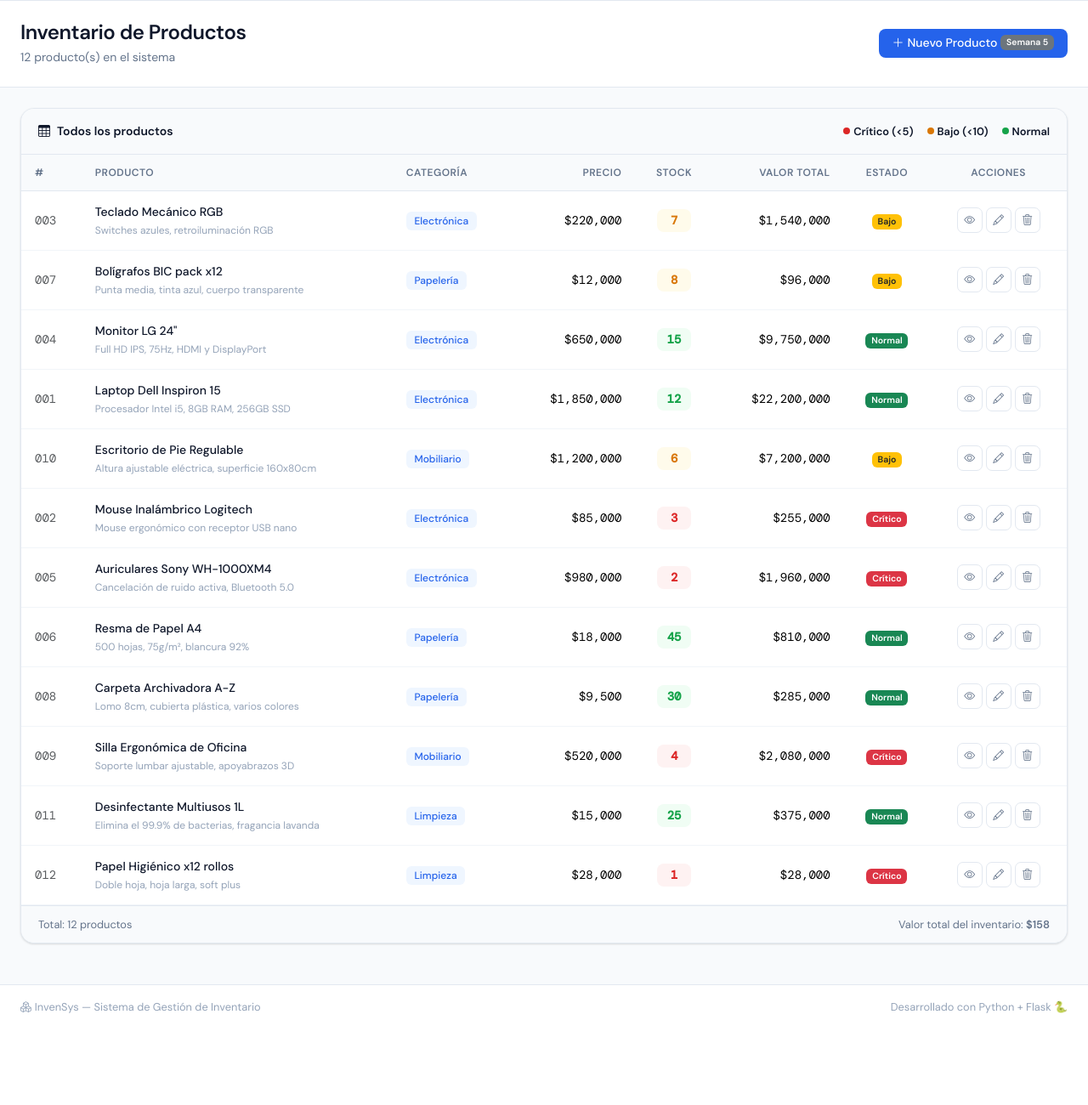
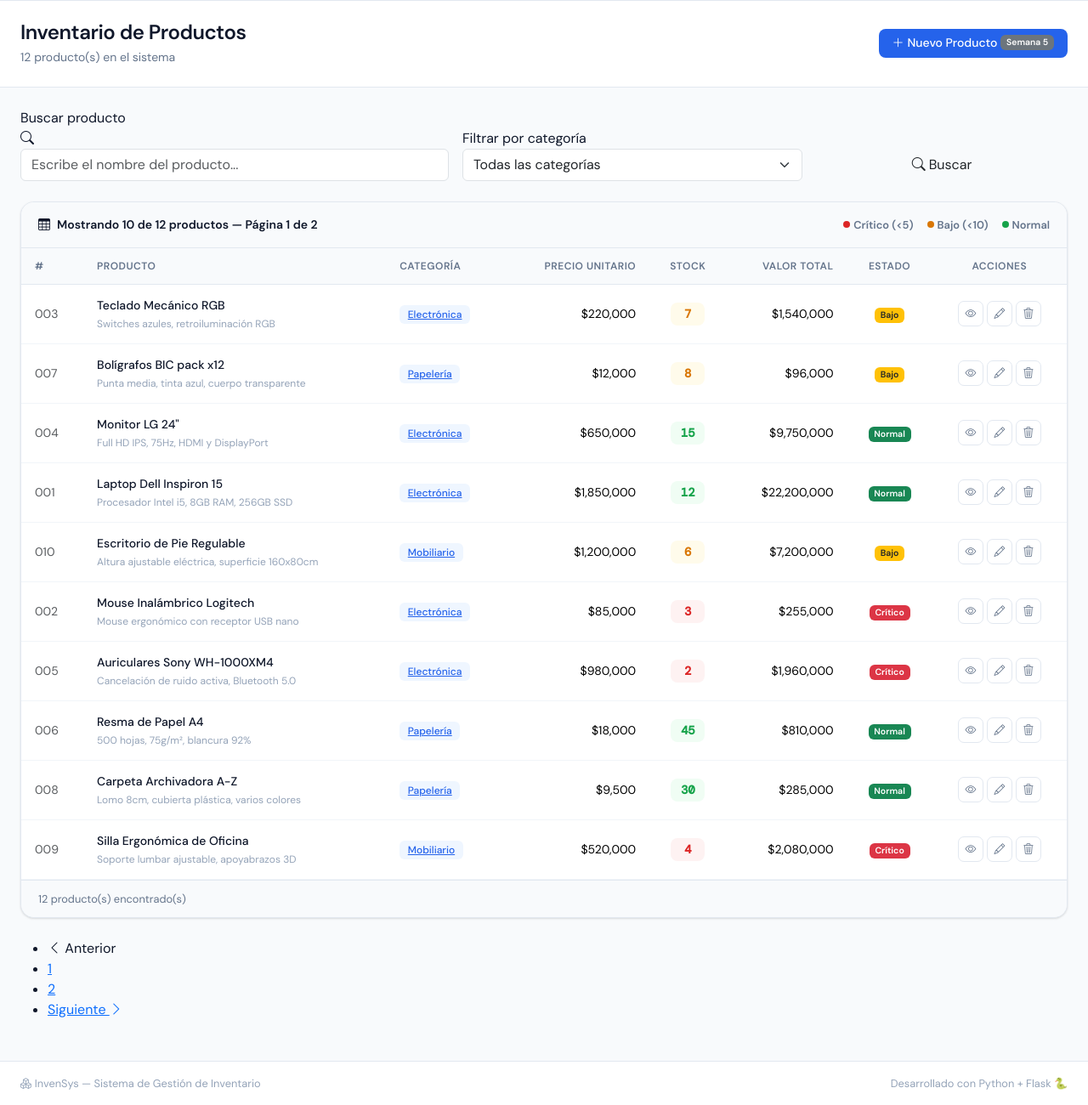
Before and after one commit to julianpena31sara-gif/PISYS, a Flask app: page /productos in a window 1280 px wide. Shown: the part 64-1364 px from the top of the page at 85% size. Before the commit the page ends 1256 px from the top, so only its background shows below. Run offline with Flask 3, Linux system fonts and the light colour scheme.

Commit message:
Barra de búsqueda y filtros de búsqueda

```diff
--- a/app.py
+++ b/app.py
@@ -7,7 +7,7 @@
 # convierte objetos Python en filas de la base de datos.
 # ============================================================
 
-from flask import Flask, render_template
+from flask import Flask, render_template, request
 from flask_sqlalchemy import SQLAlchemy
 from datetime import datetime
 import os
@@ -140,15 +140,120 @@ def inicio():
 
 @app.route('/productos')
 def lista_productos():
+    buscar    = request.args.get('buscar', '').strip()
+    categoria = request.args.get('categoria', '')
+    pagina    = request.args.get('pagina', 1, type=int)
+    POR_PAGINA = 10
+
+    consulta = Producto.query
+
+    if buscar:
+        consulta = consulta.filter(Producto.nombre.ilike(f'%{buscar}%'))
+
+    if categoria:
+        consulta = consulta.filter(Producto.categoria == categoria)
+
+    consulta = consulta.order_by(Producto.fecha_creacion.desc())
+
+    productos_paginados = consulta.paginate(
+        page=pagina,
+        per_page=POR_PAGINA,
+        error_out=False
+    )
+
+    categorias = db.session.query(Producto.categoria)\
+                           .distinct()\
+                           .order_by(Producto.categoria)\
+                           .all()
+    categorias = [c[0] for c in categorias if c[0]]
+
+    return render_template(
+        'productos.html',
+        productos=productos_paginados,
+        categorias=categorias,
+        buscar=buscar,
+        categoria_activa=categoria
+    )
+
+    # ------ LEER PARÁMETROS DE LA URL ------
+
+    # request.args.get('clave', 'valor_por_defecto')
+    # Si el parámetro no está en la URL, devuelve el valor por defecto
+    buscar    = request.args.get('buscar', '').strip()
+    categoria = request.args.get('categoria', '')
+    pagina    = request.args.get('pagina', 1, type=int)  # type=int convierte automáticamente
+
+    # Cuántos productos mostramos por página
+    POR_PAGINA = 10
+
+    # ------ CONSTRUIR LA CONSULTA DINÁMICAMENTE ------
+
+    # Empezamos con una consulta base — todavía no va a la BD
+    # Es como armar la frase SQL paso a paso
+    consulta = Producto.query
+
+    # Si el usuario escribió algo en el buscador, filtramos por nombre
+    # ilike() es como LIKE en SQL pero sin importar mayúsculas/minúsculas
+    # El % antes y después significa "cualquier texto alrededor"
+    if buscar:
+        consulta = consulta.filter(
+            Producto.nombre.ilike(f'%{buscar}%')
+        )
+
+    # Si el usuario eligió una categoría, filtramos por ella
+    if categoria:
+        consulta = consulta.filter(Producto.categoria == categoria)
+
+    # Ordenamos: primero los más recientes
+    consulta = consulta.order_by(Producto.fecha_creacion.desc())
+
+    # ------ PAGINACIÓN ------
+
+    # .paginate() divide los resultados en páginas automáticamente.
+    # Devuelve un objeto especial con los productos de la página actual
+    # y metadata útil: total de páginas, si hay página siguiente, etc.
+    productos_paginados = consulta.paginate(
+        page=pagina,
+        per_page=POR_PAGINA,
+        error_out=False   # Si la página no existe, devuelve lista vacía (no error 404)
+    )
+
+    # ------ CATEGORÍAS PARA EL FILTRO ------
+
+    # Obtenemos todas las categorías únicas para mostrar en el select
+    # .distinct() es como SELECT DISTINCT en SQL — sin repetidos
+    categorias = db.session.query(Producto.categoria)\
+                           .distinct()\
+                           .order_by(Producto.categoria)\
+                           .all()
+    # El resultado es una lista de tuplas [('Electrónica',), ('Papelería',)]
+    # La convertimos a lista plana ['Electrónica', 'Papelería']
+    categorias = [c[0] for c in categorias if c[0]]
+
+    return render_template(
+        'productos.html',
+        productos=productos_paginados,   # objeto paginado (no lista simple)
+        categorias=categorias,
+        buscar=buscar,                   # para que el input muestre lo que buscó
+        categoria_activa=categoria       # para resaltar el filtro activo
+    )
+
+
+@app.route('/productos/<int:id>')
+def detalle_producto(id):
     """
-    Muestra la lista completa de productos.
-    Por ahora solo renderiza la página vacía — en semana 4
-    agregaremos búsqueda y paginación.
+    SEMANA 4 — Página de detalle de un producto individual.
+
+    <int:id> en la ruta captura el número de la URL.
+    Ejemplo: /productos/3 → id = 3
+
+    get_or_404() busca el producto por ID.
+    Si no existe, Flask devuelve automáticamente una página de error 404.
+    Mucho mejor que dejar que el servidor explote con un error feo.
     """
-    # .order_by() ordena los resultados. desc() = descendente
-    productos = Producto.query.order_by(Producto.fecha_creacion.desc()).all()
+    producto = Producto.query.get_or_404(id)
 
-    return render_template('productos.html', productos=productos)
+    return render_template('detalle.html', producto=producto)
 
 
 @app.route('/dashboard')
--- a/templates/productos.html
+++ b/templates/productos.html
@@ -3,13 +3,16 @@
 
 {% block contenido %}
 
+{# ===== HEADER ===== #}
 <div class="page-header">
     <div class="container-fluid px-4">
         <div class="row align-items-center">
             <div class="col">
                 <h1 class="page-title">Inventario de Productos</h1>
                 <p class="page-subtitle">
-                    {{ productos | length }} producto(s) en el sistema
+                    {{ productos.total }} producto(s) en el sistema
+                    {% if buscar %}— buscando <strong>"{{ buscar }}"</strong>{% endif %}
+                    {% if categoria_activa %}en <strong>{{ categoria_activa }}</strong>{% endif %}
                 </p>
             </div>
             <div class="col-auto">
@@ -24,34 +27,70 @@
 
 <div class="container-fluid px-4 mt-4 mb-5">
 
-    {# Si no hay productos, mostramos un estado vacío #}
-    {% if not productos %}
-    <div class="estado-vacio">
-        <i class="bi bi-inbox fs-1 text-muted"></i>
-        <h4 class="mt-3">No hay productos aún</h4>
-        <p class="text-muted">Ejecuta <code>python seed.py</code> para cargar datos de prueba.</p>
-    </div>
+    {# ===== BUSCADOR Y FILTROS ===== #}
+    {# Usamos GET para que los filtros queden en la URL y sean compartibles #}
+    <form method="GET" action="{{ url_for('lista_productos') }}" class="filtros-form mb-4">
+        <div class="row g-3 align-items-end">
 
-    {% else %}
+            <div class="col-12 col-md-5">
+                <label class="form-label-custom">Buscar producto</label>
+                <div class="input-buscar">
+                    <i class="bi bi-search icono-buscar"></i>
+                    <input type="text" name="buscar" class="form-control input-custom"
+                        placeholder="Escribe el nombre del producto..."
+                        value="{{ buscar }}" autocomplete="off">
+                    {% if buscar %}
+                    <a href="{{ url_for('lista_productos', categoria=categoria_activa) }}"
+                       class="btn-limpiar" title="Limpiar búsqueda">
+                        <i class="bi bi-x-lg"></i>
+                    </a>
+                    {% endif %}
+                </div>
+            </div>
 
-    {# Tabla de productos #}
+            <div class="col-12 col-md-4">
+                <label class="form-label-custom">Filtrar por categoría</label>
+                <select name="categoria" class="form-select input-custom" onchange="this.form.submit()">
+                    <option value="" {% if not categoria_activa %}selected{% endif %}>
+                        Todas las categorías
+                    </option>
+                    {% for cat in categorias %}
+                    <option value="{{ cat }}" {% if cat == categoria_activa %}selected{% endif %}>
+                        {{ cat }}
+                    </option>
+                    {% endfor %}
+                </select>
+            </div>
+
+            <div class="col-12 col-md-3">
+                <button type="submit" class="btn btn-buscar w-100">
+                    <i class="bi bi-search me-1"></i>Buscar
+                </button>
+                {% if buscar or categoria_activa %}
+                <a href="{{ url_for('lista_productos') }}" class="btn-limpiar-todo">
+                    <i class="bi bi-x-circle me-1"></i>Limpiar filtros
+                </a>
+                {% endif %}
+            </div>
+        </div>
+    </form>
+
+    {# ===== TABLA DE PRODUCTOS ===== #}
+    {% if productos.items %}
+
     <div class="tabla-container">
         <div class="tabla-header">
             <div class="d-flex gap-2 align-items-center">
                 <i class="bi bi-table"></i>
-                <span>Todos los productos</span>
+                <span>
+                    Mostrando {{ productos.items | length }} de {{ productos.total }} productos
+                    — Página {{ productos.page }} de {{ productos.pages }}
+                </span>
             </div>
-            {# Leyenda de colores #}
-            <div class="d-flex gap-3 align-items-center" style="font-size: 0.8rem;">
-                <span class="d-flex align-items-center gap-1">
-                    <span class="dot-critico"></span> Crítico (&lt;5)
-                </span>
-                <span class="d-flex align-items-center gap-1">
-                    <span class="dot-bajo"></span> Bajo (&lt;10)
-                </span>
-                <span class="d-flex align-items-center gap-1">
-                    <span class="dot-normal"></span> Normal
-                </span>
+            <div class="d-flex gap-3 align-items-center" style="font-size: 0.8rem; color: var(--texto-secundario);">
+                <span class="d-flex align-items-center gap-1"><span class="dot-critico"></span> Crítico (&lt;5)</span>
+                <span class="d-flex align-items-center gap-1"><span class="dot-bajo"></span> Bajo (&lt;10)</span>
+                <span class="d-flex align-items-center gap-1"><span class="dot-normal"></span> Normal</span>
             </div>
         </div>
 
@@ -62,39 +101,36 @@
                         <th>#</th>
                         <th>Producto</th>
                         <th>Categoría</th>
-                        <th class="text-end">Precio</th>
+                        <th class="text-end">Precio unitario</th>
                         <th class="text-center">Stock</th>
-                        <th class="text-end">Valor Total</th>
+                        <th class="text-end">Valor total</th>
                         <th class="text-center">Estado</th>
                         <th class="text-center">Acciones</th>
                     </tr>
                 </thead>
                 <tbody>
-                    {% for producto in productos %}
+                    {% for producto in productos.items %}
                     <tr class="fila-producto fila-{{ producto.estado_stock() }}">
-                        <td class="text-muted" style="font-family: var(--font-mono);">
-                            {{ "%03d"|format(producto.id) }}
-                        </td>
+                        <td class="text-muted id-col">{{ "%03d"|format(producto.id) }}</td>
                         <td>
                             <div class="producto-nombre">{{ producto.nombre }}</div>
                             {% if producto.descripcion %}
-                            <div class="producto-desc">{{ producto.descripcion[:60] }}{% if producto.descripcion|length > 60 %}...{% endif %}</div>
+                            <div class="producto-desc">
+                                {{ producto.descripcion[:55] }}{% if producto.descripcion|length > 55 %}...{% endif %}
+                            </div>
                             {% endif %}
                         </td>
                         <td>
-                            <span class="badge-categoria">{{ producto.categoria }}</span>
+                            <a href="{{ url_for('lista_productos', categoria=producto.categoria) }}"
+                               class="badge-categoria">{{ producto.categoria }}</a>
                         </td>
-                        <td class="text-end" style="font-family: var(--font-mono);">
-                            ${{ "{:,.0f}".format(producto.precio) }}
-                        </td>
+                        <td class="text-end mono-font">${{ "{:,.0f}".format(producto.precio) }}</td>
                         <td class="text-center">
                             <span class="cantidad-badge cantidad-{{ producto.estado_stock() }}">
                                 {{ producto.cantidad }}
                             </span>
                         </td>
-                        <td class="text-end" style="font-family: var(--font-mono);">
-                            ${{ "{:,.0f}".format(producto.valor_total()) }}
-                        </td>
+                        <td class="text-end mono-font">${{ "{:,.0f}".format(producto.valor_total()) }}</td>
                         <td class="text-center">
                             {% if producto.estado_stock() == 'critico' %}
                                 <span class="badge bg-danger">Crítico</span>
@@ -106,13 +142,14 @@
                         </td>
                         <td class="text-center">
                             <div class="d-flex gap-1 justify-content-center">
-                                <button class="btn-accion btn-ver" title="Ver detalle (Semana 4)">
+                                <a href="{{ url_for('detalle_producto', id=producto.id) }}"
+                                   class="btn-accion btn-ver" title="Ver detalle">
                                     <i class="bi bi-eye"></i>
-                                </button>
-                                <button class="btn-accion btn-editar" title="Editar (Semana 5)">
+                                </a>
+                                <button class="btn-accion btn-editar" title="Editar (Semana 5)" disabled>
                                     <i class="bi bi-pencil"></i>
                                 </button>
-                                <button class="btn-accion btn-eliminar" title="Eliminar (Semana 6)">
+                                <button class="btn-accion btn-eliminar" title="Eliminar (Semana 6)" disabled>
                                     <i class="bi bi-trash3"></i>
                                 </button>
                             </div>
@@ -124,17 +161,60 @@
         </div>
 
         <div class="tabla-footer">
-            <span>Total: {{ productos | length }} productos</span>
-            <span>
-                Valor total del inventario:
-                <strong>
-                    ${{ "{:,.0f}".format(productos | sum(attribute='precio') * 0 + productos | map(attribute='cantidad') | list | sum ) }}
-                </strong>
-            </span>
+            <span>{{ productos.total }} producto(s) encontrado(s)</span>
         </div>
     </div>
 
+    {# ===== PAGINACIÓN ===== #}
+    {% if productos.pages > 1 %}
+    <nav class="mt-4">
+        <ul class="pagination-custom">
+            <li>
+                {% if productos.has_prev %}
+                <a href="{{ url_for('lista_productos', pagina=productos.prev_num, buscar=buscar, categoria=categoria_activa) }}"
+                   class="btn-pagina"><i class="bi bi-chevron-left"></i> Anterior</a>
+                {% else %}
+                <span class="btn-pagina disabled"><i class="bi bi-chevron-left"></i> Anterior</span>
+                {% endif %}
+            </li>
+            {% for num_pagina in productos.iter_pages(left_edge=1, right_edge=1, left_current=2, right_current=2) %}
+                {% if num_pagina %}
+                    <li>
+                        <a href="{{ url_for('lista_productos', pagina=num_pagina, buscar=buscar, categoria=categoria_activa) }}"
+                           class="btn-pagina {% if num_pagina == productos.page %}btn-pagina-activa{% endif %}">
+                            {{ num_pagina }}
+                        </a>
+                    </li>
+                {% else %}
+                    <li><span class="btn-pagina disabled">…</span></li>
+                {% endif %}
+            {% endfor %}
+            <li>
+                {% if productos.has_next %}
+                <a href="{{ url_for('lista_productos', pagina=productos.next_num, buscar=buscar, categoria=categoria_activa) }}"
+                   class="btn-pagina">Siguiente <i class="bi bi-chevron-right"></i></a>
+                {% else %}
+                <span class="btn-pagina disabled">Siguiente <i class="bi bi-chevron-right"></i></span>
+                {% endif %}
+            </li>
+        </ul>
+    </nav>
     {% endif %}
+
+    {% else %}
+    <div class="estado-vacio">
+        <i class="bi bi-search fs-1 text-muted"></i>
+        <h4 class="mt-3">No se encontraron productos</h4>
+        {% if buscar or categoria_activa %}
+            <p class="text-muted">
+                Intenta con otros términos o
+                <a href="{{ url_for('lista_productos') }}">ver todos los productos</a>.
+            </p>
+        {% else %}
+            <p class="text-muted">Ejecuta <code>python seed.py</code> para cargar datos de prueba.</p>
+        {% endif %}
+    </div>
+    {% endif %}
+
 </div>
-
 {% endblock %}
```
Also changed, not shown: templates/detalle.html (added, +241 -0 lines), instance/inventario.db.
